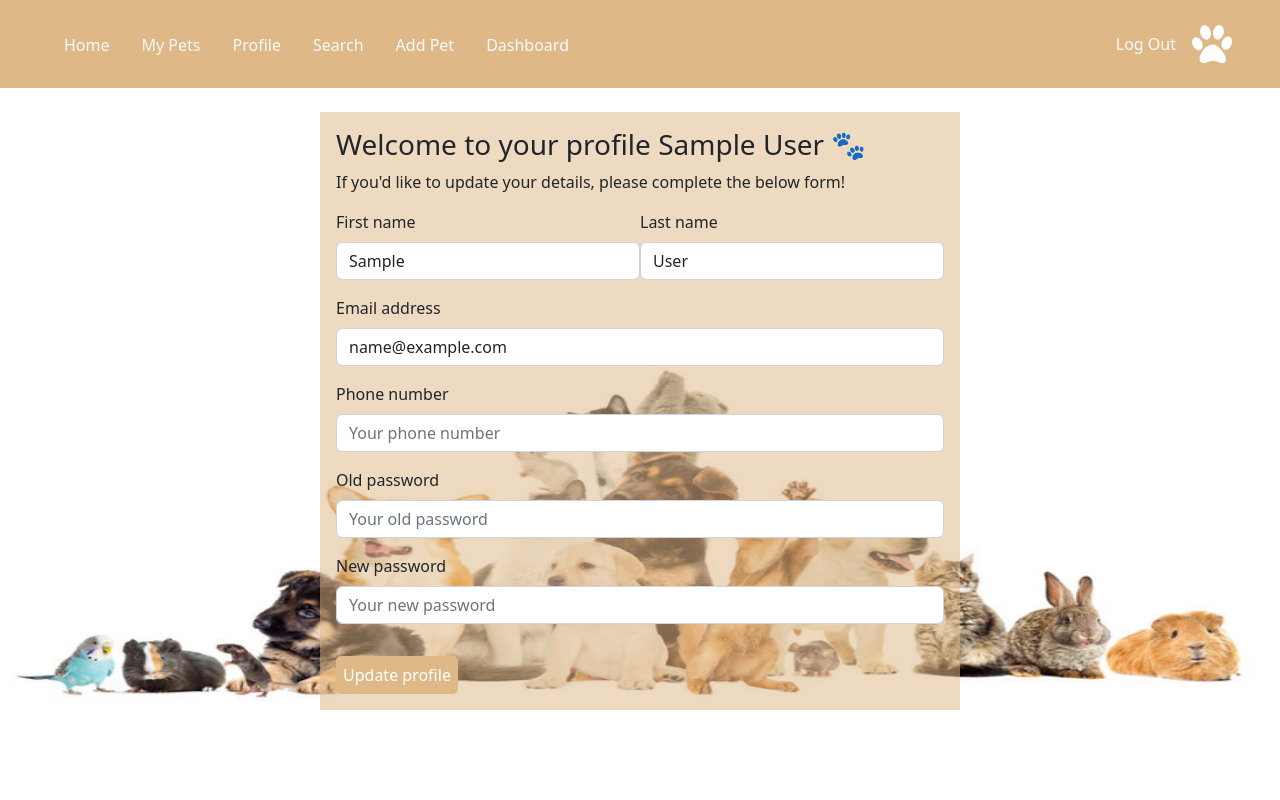
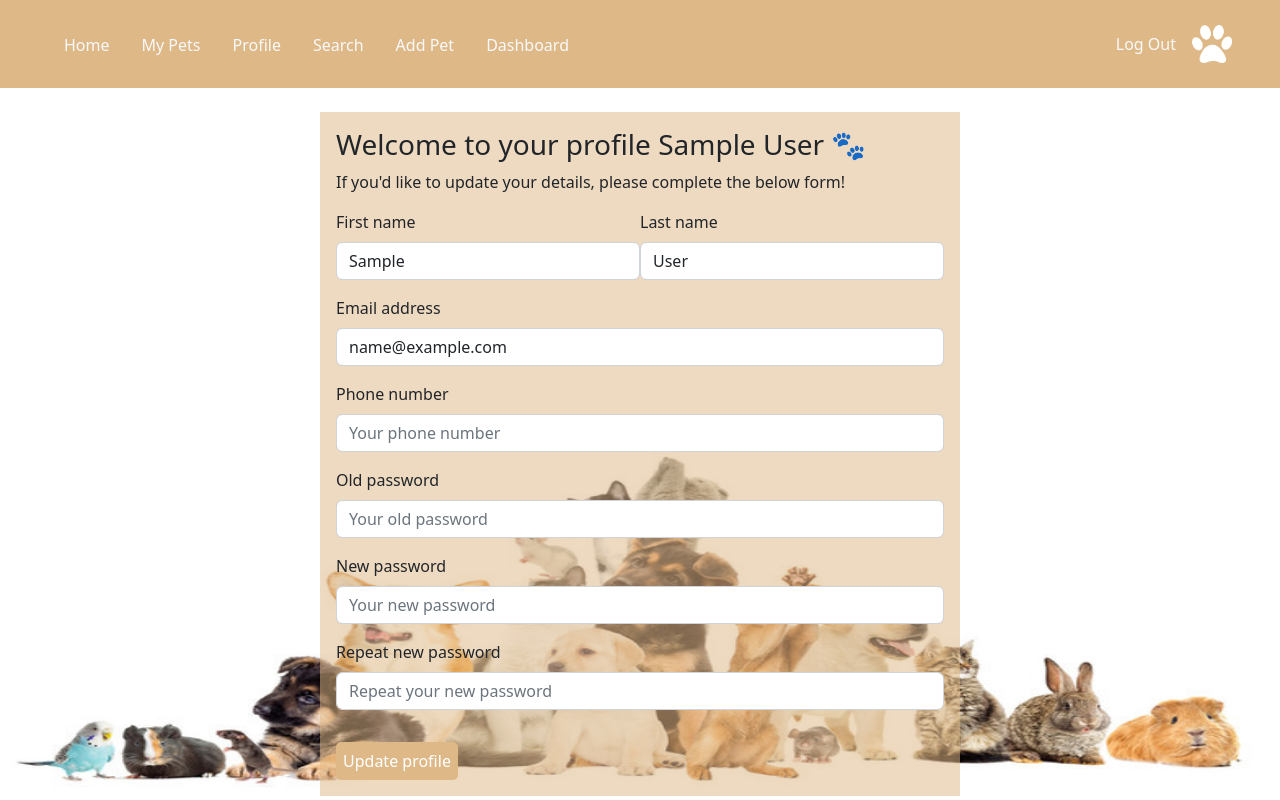
Before and after one commit to cheligsher/pet-adoption-fe, a React (Create React App) app: page /Profile in a window 1280 px wide. Built offline with nearby package versions, Linux system fonts and the light colour scheme; no server answers; sample sign-in values are in the browser's storage.

Commit message:
worked on profile update

```diff
--- a/src/components/AddPet.jsx
+++ b/src/components/AddPet.jsx
@@ -100,9 +100,7 @@ function AddPet(props) {
         const res = await axios.get(`http://localhost:8080/user`, {
           headers: { authorization: `Bearer ${token}` },
         });
-        console.log("RES", res);
       } catch (err) {
-        console.log("err", err);
         if (err.response.data === "Invalid Token") {
           setUser(false);
           localStorage.clear();
--- a/src/components/Profile.jsx
+++ b/src/components/Profile.jsx
@@ -27,9 +27,7 @@ function Profile() {
         const res = await axios.get(`http://localhost:8080/user`, {
           headers: { authorization: `Bearer ${token}` },
         });
-        console.log("RES", res);
       } catch (err) {
-        console.log("err", err);
         if (err.response.data === "Invalid Token") {
           setUser(false);
           localStorage.clear();
--- a/src/components/ProfileForm.jsx
+++ b/src/components/ProfileForm.jsx
@@ -3,27 +3,37 @@ import AppContext from "../context/AppContext";
 import Form from "react-bootstrap/Form";
 import axios from "axios";
 import { toast } from 'react-toastify';
+import { useState } from "react";
 
 
 function ProfileForm() {
   const { userDetails, setUserDetails } = useContext(AppContext);
+  const [passwords, setPasswords] = useState({})
   const { firstName, lastName, email, phone } = userDetails;
+  const { newPassword, reNewPassword } = passwords
   const handleSubmit = async (e) => {
     e.preventDefault()
     try {
-      const userId = "63c4142330dc3adac282631a"
+      const password = userDetails.password
+      const user = JSON.parse(localStorage.getItem("user"));
+      const userId = user.userId
       const token = JSON.parse(localStorage.getItem("token"));
       const updatedUser = {
         firstName,
         lastName,
         email,
-        phone
+        phone,
+        password,
+        newPassword,
+        reNewPassword
       }
-      const user = await axios.put(`http://localhost:8080/user/${userId}`,updatedUser,{
+      await axios.put(`http://localhost:8080/user/${userId}`,updatedUser,{
         headers: { authorization: `Bearer ${token}` },
       })
+      toast.success("Your profile has been updated!")
     } catch (err) {
-      toast.error(err)
+      console.log("profile err", err)
+      toast.error(err.message)
     }
   };
   return (
@@ -92,8 +102,14 @@ function ProfileForm() {
         </Form.Group>
         <Form.Group className="mb-3" controlId="formBasicPassword">
           <Form.Label>New password</Form.Label>
-          <Form.Control type="password" placeholder="Your new password" />
+          <Form.Control type="password" placeholder="Your new password" value={newPassword}
+          onChange={(e)=> setPasswords({...passwords, newPassword: e.target.value})}/>
         </Form.Group>
+        <Form.Group className="mb-3" controlId="formBasicPassword">
+          <Form.Label>Repeat new password</Form.Label>
+          <Form.Control type="password" placeholder="Repeat your new password" value={reNewPassword} onChange={(e)=> setPasswords({...passwords, reNewPassword: e.target.value})}/>
+        </Form.Group>
+
 
         {/* add bio etc! */}
 
```
